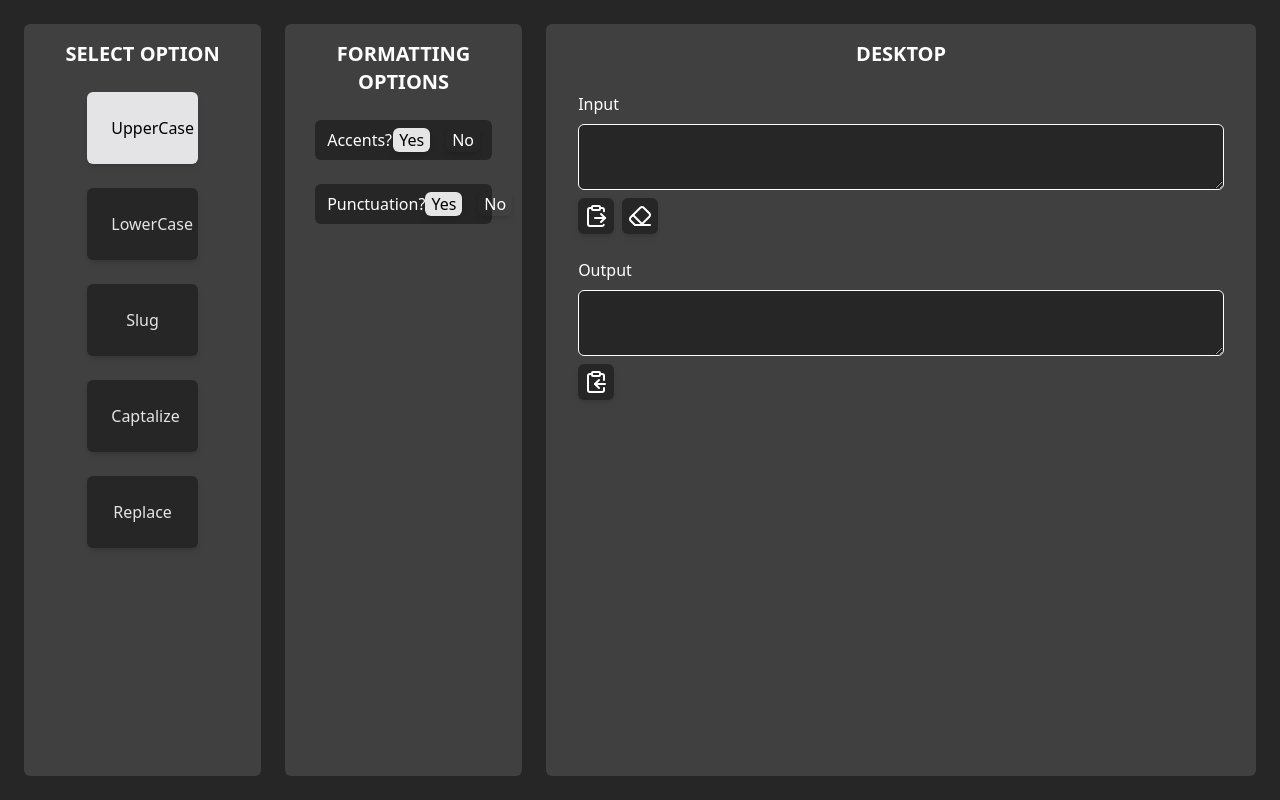
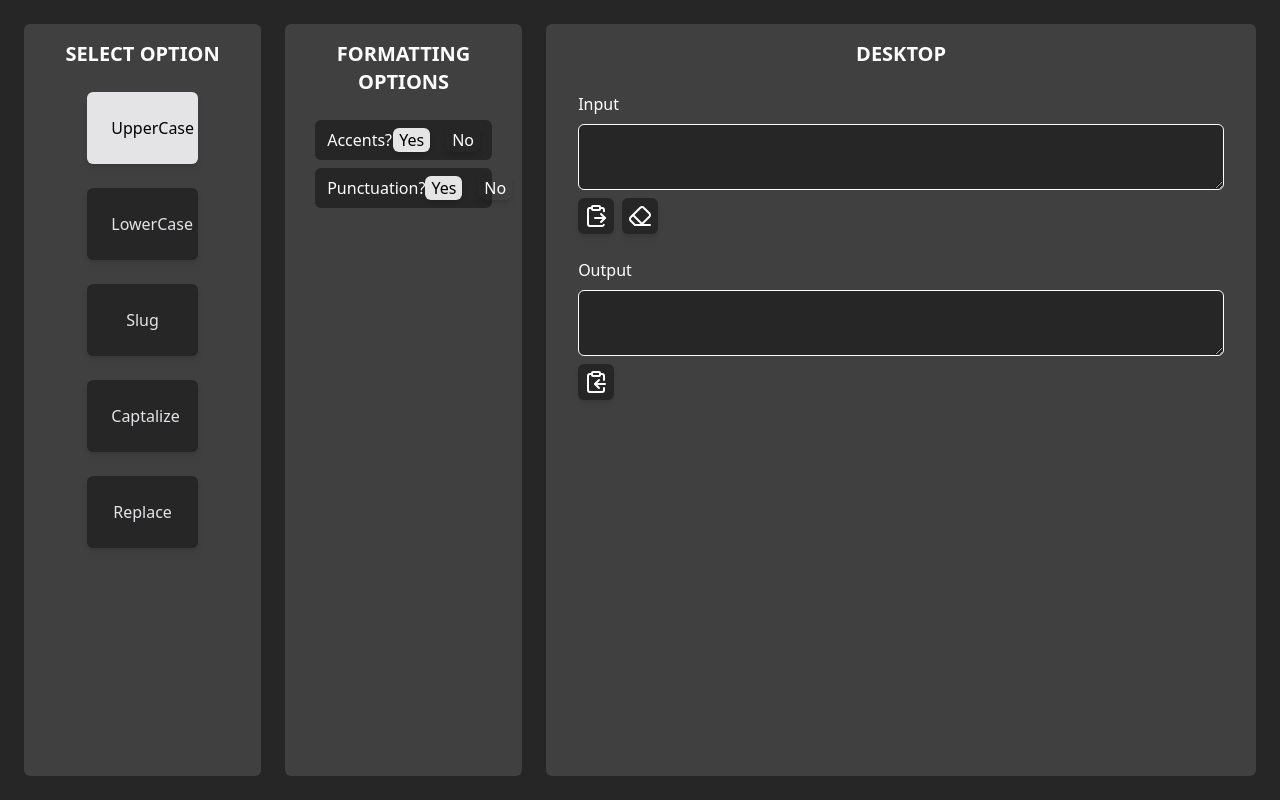
Before and after one commit to rychardaniel/react-text-formatter, a React (Vite) app: page / in a window 1280 px wide. Built offline with nearby package versions, Linux system fonts and the light colour scheme.

Commit message:
alteração para somente o componente formattings options ter acesso ao context e reduzir o gap entre accents e punctuation

```diff
--- a/src/App.jsx
+++ b/src/App.jsx
@@ -35,13 +35,13 @@
     }, [input]);
 
     return (
-        <SwoppIO.Provider value={{ output, setInput }}>
-            <div className="bg-neutral-800 w-screen min-h-screen flex flex-col md:flex-row p-6 gap-6">
-                <SelectOption options={options} setOptions={setOptions} />
+        <div className="bg-neutral-800 w-screen min-h-screen flex flex-col md:flex-row p-6 gap-6">
+            <SelectOption options={options} setOptions={setOptions} />
+            <SwoppIO.Provider value={{ output, setInput }}>
                 <FormattingOptions options={options} setOptions={setOptions} />
-                <Desktop input={input} setInput={setInput} output={output} />
-            </div>
-        </SwoppIO.Provider>
+            </SwoppIO.Provider>
+            <Desktop input={input} setInput={setInput} output={output} />
+        </div>
     );
 }
 
--- a/src/components/FormattingOptions.jsx
+++ b/src/components/FormattingOptions.jsx
@@ -73,7 +73,7 @@
             <div>
                 <Title>FORMATTING OPTIONS</Title>
             </div>
-            <div className="flex flex-col gap-6 items-center">
+            <div className="flex flex-col gap-2 items-center">
                 {renderOptions()}
             </div>
         </div>
```
